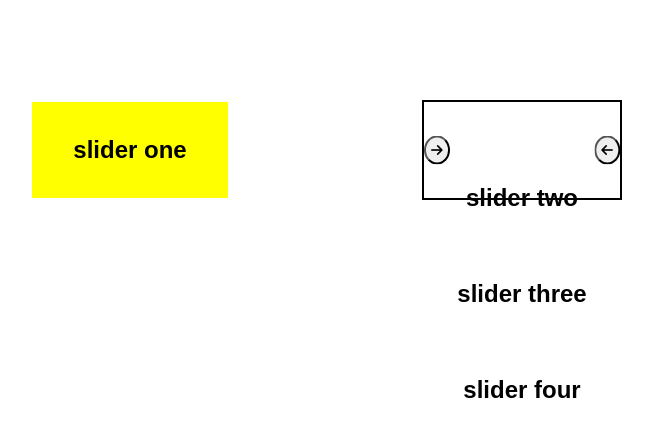
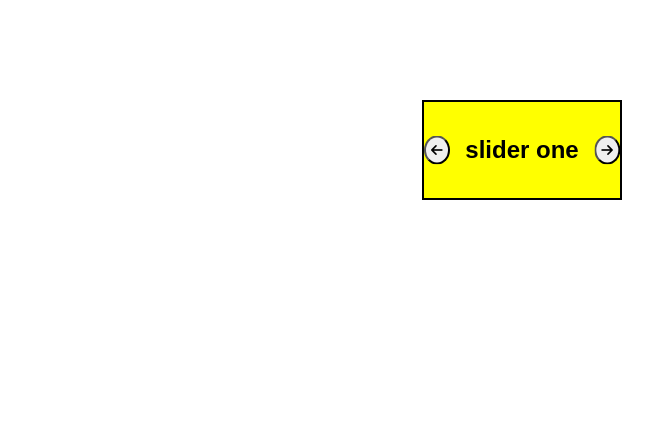
Before and after one commit to Bappaditya721135/slider_component_vanila_js, a plain HTML site: page index.html in a window 1280 px wide. Shown: the whole page, without its empty margins (118-771 px from the left). Drawn offline with Linux system fonts and the light colour scheme.

Commit message:
complet slide functionality

```diff
--- a/index.html
+++ b/index.html
@@ -30,7 +30,7 @@
     <!-- slider 4 -->
     <div class="slider slider-4">
         <h1 class="heading-text slider-heading-text-4">slider four</h1>
-    </div>
+    </div> -->
 </div>
 
 <body>
--- a/scripts.js
+++ b/scripts.js
@@ -0,0 +1,80 @@
+const allSlider = document.querySelectorAll(".slider")
+const rightBtn = document.querySelector(".right-btn")
+const leftBtn = document.querySelector(".left-btn")
+
+// adding translate property to all slider
+
+// allSlider.forEach((slide, i) => {
+//     slide.style.transform = `translateX(${100 * i}%)`
+// })
+
+
+// let currentSlide = 0;
+// const maxSlide = allSlider.length;
+
+
+// const transform = (activeSlide) => {
+//     console.log(activeSlide)
+//     if(activeSlide === maxSlide) {
+//         currentSlide = 0
+//     }
+//     if(activeSlide < 0) {
+//         currentSlide = 3;
+//     }
+
+//     allSlider.forEach((el, i) => {
+//         el.style.transform = `translateX(${100 * (i - currentSlide)}%)`
+//     })
+// }
+// // right arrow btn functionality
+
+// rightBtn.addEventListener("click", () => {
+//     currentSlide++;
+//     transform(currentSlide)
+// })
+
+
+// // left arrow btn functionality
+// leftBtn.addEventListener("click", () => {
+//     currentSlide--;
+//     transform(currentSlide)
+// })
+
+// -100 0 100 200
+// 0 100 200 300
+
+let currentSlide = 0;
+
+
+// asigning initial translate values
+allSlider.forEach((slide, i) => {
+    slide.style.transform = `translateX(${100 * i}%)`
+})
+
+
+// slide function
+const slide = (activeSlide) => {
+    if(activeSlide< 0) {
+        currentSlide = 3;
+    }
+    if(activeSlide > 3) {
+        currentSlide = 0;
+    }
+    allSlider.forEach((slide, i) => {
+        slide.style.transform = `translateX(${100 * (i - currentSlide)}%)`
+    })
+}
+
+
+// right click
+rightBtn.addEventListener("click", () => {
+    currentSlide++;
+    slide(currentSlide)
+})
+
+
+// leftBtn click
+leftBtn.addEventListener("click", () => {
+    currentSlide--;
+    slide(currentSlide)
+})
--- a/styles.css
+++ b/styles.css
@@ -10,6 +10,7 @@
     height: 100px;
     border: 2px solid black;
     position: relative;
+    overflow: hidden;
 }
 
 .btn {
@@ -21,18 +22,19 @@
     z-index: 2;
 }
 
-.left-btn {
+.right-btn {
     left: 100%;
     transform: translate(-100%, -50%);
 }
 
 .slider {
+    position: absolute;
     display: flex;
     justify-content: center;
     align-items: center;
-    transform: translateY(-50%);
     width: 100%;
     height: 100%;
+    transition: 0.5s ease-in-out;
 }
 
 .heading-text {
@@ -41,5 +43,18 @@
 
 .slider-1 {
     background-color: yellow;
-    transform: translateX(-200%);
 }
+
+.slider-2 {
+    background-color: red;
+}
+
+.slider-3 {
+    background-color: green;
+    color: white;
+}
+
+.slider-4 {
+    background-color: blue;
+    color: white;
+}
```
